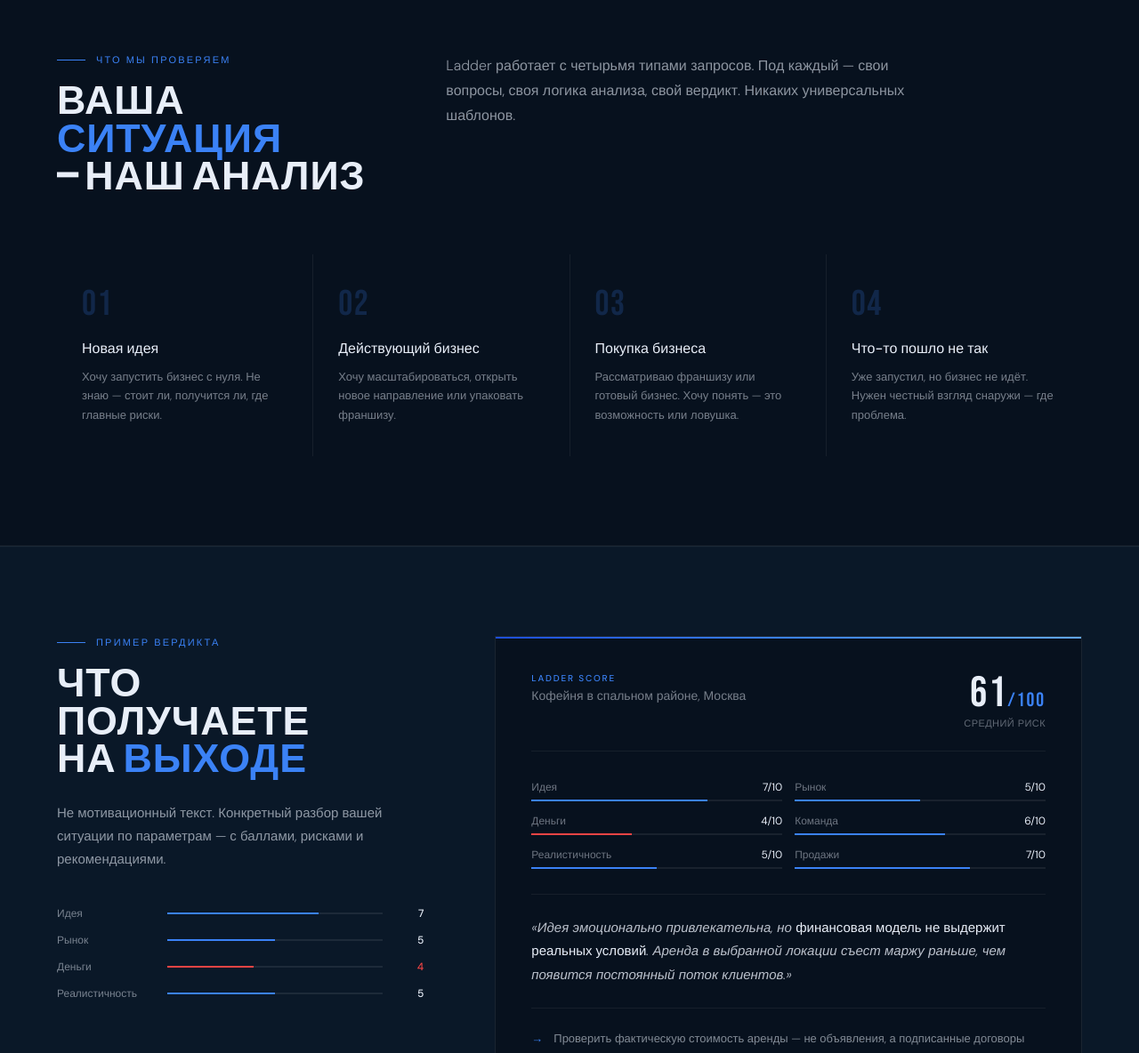
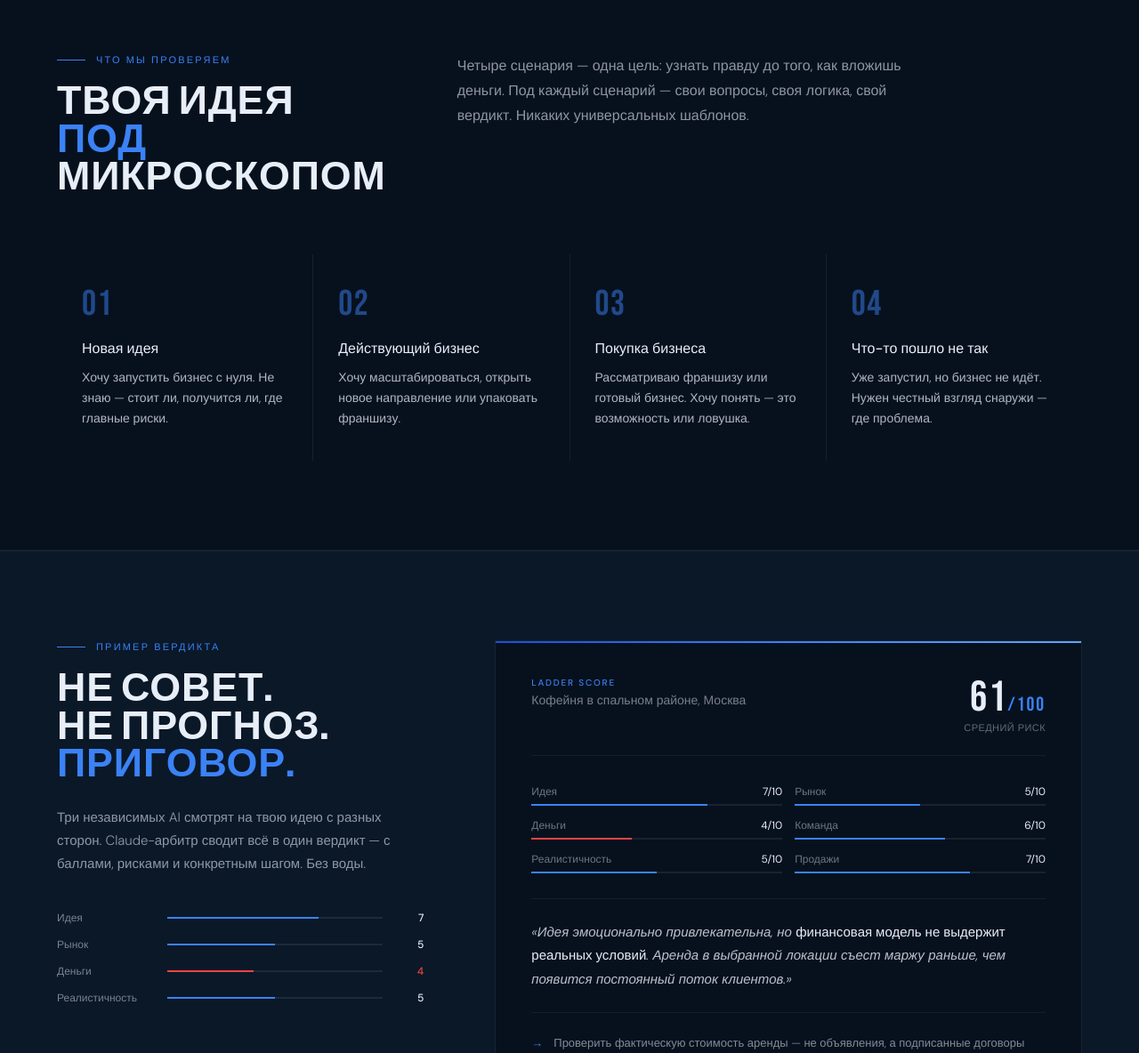
Before and after one commit to Oleg-Ladder/ladder-website, a website: page index.html in a window 1280 px wide. Shown: the part 920-2104 px from the top of the page at 89% size. Drawn offline with Linux system fonts and the light colour scheme.

Commit message:
Update index.html

```diff
--- a/index.html
+++ b/index.html
@@ -48,10 +48,10 @@ nav{position:fixed;top:0;left:0;right:0;z-index:100;display:flex;align-items:cen
 .sc-card::before{content:'';position:absolute;top:0;left:0;right:0;height:2px;background:#3B82F6;transform:scaleX(0);transform-origin:left;transition:transform .3s}
 .sc-card:hover{background:#0D1F35}
 .sc-card:hover::before{transform:scaleX(1)}
-.sc-num{font-family:'Bebas Neue',sans-serif;font-size:40px;color:rgba(59,130,246,0.2);letter-spacing:0.04em;line-height:1;margin-bottom:20px;transition:color .25s}
-.sc-card:hover .sc-num{color:rgba(59,130,246,0.5)}
+.sc-num{font-family:'Bebas Neue',sans-serif;font-size:40px;color:rgba(59,130,246,0.5);letter-spacing:0.04em;line-height:1;margin-bottom:20px;transition:color .25s}
+.sc-card:hover .sc-num{color:#3B82F6}
 .sc-name{font-size:16px;font-weight:500;color:#E8EEF8;margin-bottom:10px;line-height:1.3}
-.sc-text{font-size:13px;color:rgba(232,238,248,0.5);line-height:1.65}
+.sc-text{font-size:14px;color:rgba(232,238,248,0.75);line-height:1.65}
 .verdict-section{padding:100px 64px;background:#0A1828;border-top:1px solid rgba(255,255,255,0.06);border-bottom:1px solid rgba(255,255,255,0.06)}
 .vd-inner{display:grid;grid-template-columns:1fr 1.6fr;gap:80px;align-items:start}
 .vd-eyebrow{font-size:11px;font-weight:500;letter-spacing:0.2em;text-transform:uppercase;color:#3B82F6;margin-bottom:20px;display:flex;align-items:center;gap:12px}
@@ -217,8 +217,8 @@ footer{padding:28px 64px;border-top:1px solid rgba(255,255,255,0.06);display:fle
   .sc-header,.vd-inner,.pr-header,.quiz-inner{grid-template-columns:1fr;gap:32px}
   .sc-grid{grid-template-columns:1fr 1fr}
   .sc-card{padding:24px 16px}
-  .sc-name{font-size:14px}
-  .sc-text{font-size:12px}
+  .sc-name{font-size:15px}
+  .sc-text{font-size:14px;color:rgba(232,238,248,0.8)}
   .pr-grid{grid-template-columns:1fr;max-width:100%}
   .pr-card{padding:32px 24px}
   .pr-price{font-size:48px}
@@ -332,9 +332,9 @@ footer{padding:28px 64px;border-top:1px solid rgba(255,255,255,0.06);display:fle
   <div class="sc-header fu">
     <div>
       <div class="sc-eyebrow">Что мы проверяем</div>
-      <h2 class="sc-title">ВАША<br><em>СИТУАЦИЯ</em><br>— НАШ АНАЛИЗ</h2>
+      <h2 class="sc-title">ТВОЯ ИДЕЯ<br><em>ПОД</em><br>МИКРОСКОПОМ</h2>
     </div>
-    <p class="sc-desc">Ladder работает с четырьмя типами запросов. Под каждый — свои вопросы, своя логика анализа, свой вердикт. Никаких универсальных шаблонов.</p>
+    <p class="sc-desc">Четыре сценария — одна цель: узнать правду до того, как вложишь деньги. Под каждый сценарий — свои вопросы, своя логика, свой вердикт. Никаких универсальных шаблонов.</p>
   </div>
   <div class="sc-grid fu">
     <div class="sc-card" onclick="document.getElementById('quiz').scrollIntoView({behavior:'smooth'})">
@@ -366,8 +366,8 @@ footer{padding:28px 64px;border-top:1px solid rgba(255,255,255,0.06);display:fle
   <div class="vd-inner">
     <div class="fu">
       <div class="vd-eyebrow">Пример вердикта</div>
-      <h2 class="vd-title">ЧТО<br>ПОЛУЧАЕТЕ<br>НА <em>ВЫХОДЕ</em></h2>
-      <p class="vd-desc">Не мотивационный текст. Конкретный разбор вашей ситуации по параметрам — с баллами, рисками и рекомендациями.</p>
+      <h2 class="vd-title">НЕ СОВЕТ.<br>НЕ ПРОГНОЗ.<br><em>ПРИГОВОР.</em></h2>
+      <p class="vd-desc">Три независимых AI смотрят на твою идею с разных сторон. Claude-арбитр сводит всё в один вердикт — с баллами, рисками и конкретным шагом. Без воды.</p>
       <div class="vd-axes-mini">
         <div class="vam-row"><span class="vam-label">Идея</span><div class="vam-bar"><div class="vam-fill" style="width:70%"></div></div><span class="vam-val">7</span></div>
         <div class="vam-row"><span class="vam-label">Рынок</span><div class="vam-bar"><div class="vam-fill" style="width:50%"></div></div><span class="vam-val">5</span></div>
@@ -1337,7 +1337,7 @@ window.addEventListener('load', function(){
 // ── АНИМАЦИИ ──
 const obs=new IntersectionObserver((es)=>{es.forEach((e,i)=>{if(e.isIntersecting){setTimeout(()=>e.target.classList.add('vis'),i*80);obs.unobserve(e.target);}});},{threshold:0.05});
 document.querySelectorAll('.fu').forEach(el=>obs.observe(el));
-const bObs=new IntersectionObserver((es)=>{es.forEach(e=>{if(e.isIntersecting){e.target.querySelectorAll('.ax-fill,.vam-fill').forEach(b=>{const w=b.style.width;b.style.width='0';setTimeout(()=>{b.style.width=w;},300);});bObs.unobserve(e.target);}});},{threshold:0.2});
+const bObs=new IntersectionObserver((es)=>{es.forEach(e=>{if(e.isIntersecting){e.target.querySelectorAll('.ax-fill,.vam-fill').forEach(b=>{const w=b.getAttribute('data-w')||b.style.width;if(!b.getAttribute('data-w'))b.setAttribute('data-w',w);b.style.width='0';b.style.transition='none';setTimeout(()=>{b.style.transition='width 0.8s ease';b.style.width=w;},100);});}});},{threshold:0.2});
 document.querySelectorAll('.vd-card,.vd-left').forEach(el=>bObs.observe(el));
 </script>
 </body>
```
